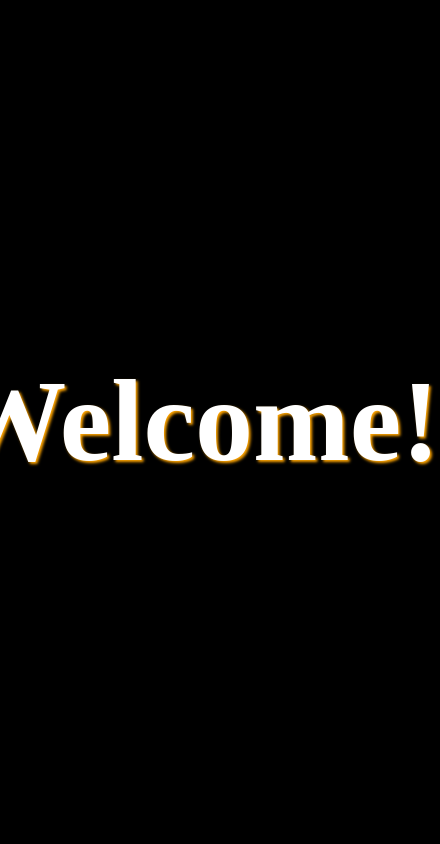
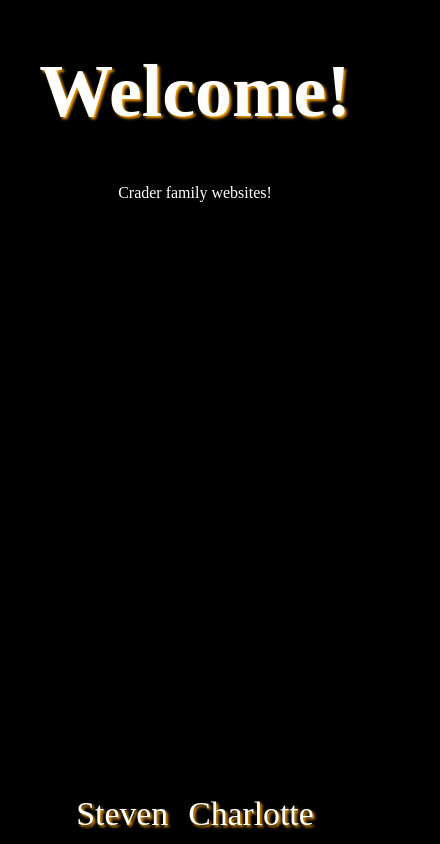
Before and after one commit to stevencrader/crader.co, a website: page public/index.html in a window 390 px wide. Shown: the whole page, 440 px wide, since content can reach past the window. Drawn offline with Linux system fonts and the light colour scheme.

Commit message:
Fix mobile issues, add link to sites

```diff
--- a/public/css/style.css
+++ b/public/css/style.css
@@ -5,26 +5,56 @@
 
 html {
     background-color: black;
-    height: 100vh;
+    height: 100dvh;
     width: 100vw;
     min-width: 300px;
 }
 
+h1, p, a {
+    color: white;
+}
 
 body {
     display: flex;
-    flex-direction: row;
+    flex-direction: column;
     justify-content: center;
     align-items: center;
     height: 100%;
     width: 100%;
+    text-align: center;
 }
 
-h1 {
-    color: white;
-    gap: 0;
+main h1 {
+    flex-grow: 1;
     font-size: 13.75vh;
     min-font-size: 30pt;
     display: block;
     text-shadow: orange 2px 2px 3px;
 }
+
+footer {
+    flex-grow: 0;
+    margin-top: auto;
+    margin-bottom: 10px;
+    display: flex;
+    flex-direction: row;
+    gap: 20px;
+}
+
+footer a {
+    display: block;
+    font-size: 4vh;
+    text-shadow: orange 2px 2px 3px;
+    text-decoration: none;
+}
+
+footer a:hover {
+    color: orange;
+}
+
+@media screen and (max-width: 700px) {
+    main h1 {
+        font-size: 8.75vh;
+        min-font-size: 20pt;
+    }
+}
--- a/public/index.html
+++ b/public/index.html
@@ -8,11 +8,21 @@
     <title>Crader</title>
     <link rel="stylesheet" href="css/normalize.css">
     <link rel="stylesheet" href="css/style.css">
+    <meta name="viewport" content="width=device-width, initial-scale=1.0, maximum-scale=1.0, user-scalable=0">
 </head>
 
 <body>
 
-<h1>Welcome!</h1>
+<main>
+    <h1>Welcome!</h1>
+
+    <p>Crader family websites!</p>
+</main>
+
+<footer>
+    <a href="https://steven.crader.co">Steven</a>
+    <a href="https://charlotte.crader.co">Charlotte</a>
+</footer>
 
 </body>
 </html>
```
Also changed, not shown: firebase.json.
